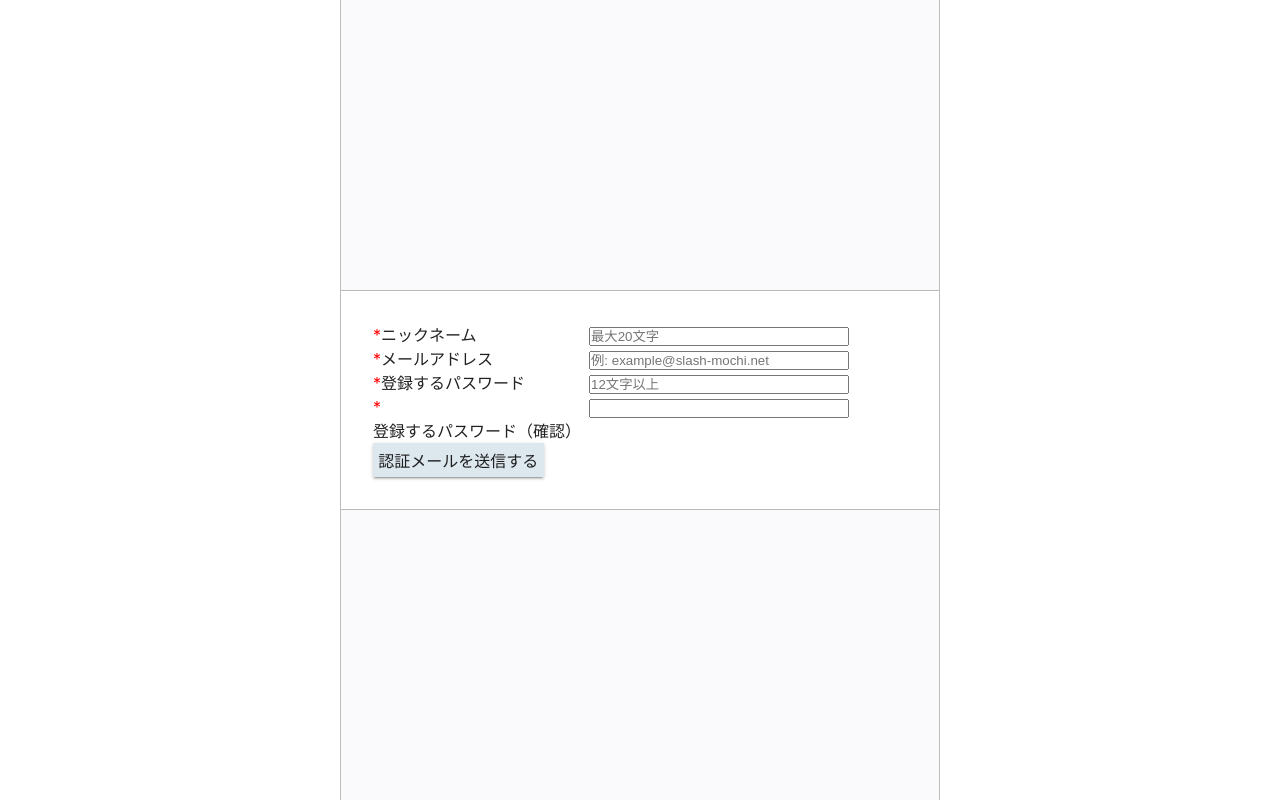
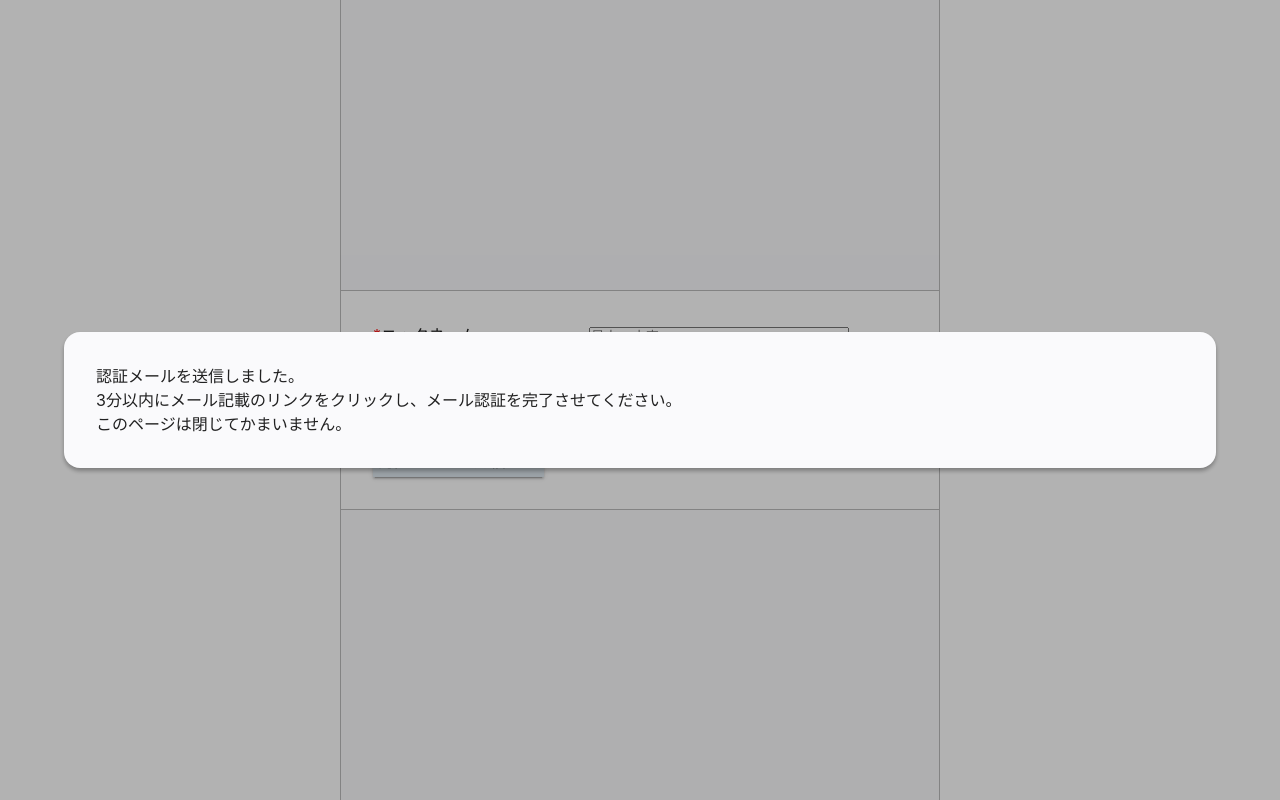
Before and after one commit to kusa-mochi/lite-sns, a React (Vite) app in the folder src/cmd/client/lite-sns-client/: page /signup in a window 1280 px wide. Built offline with nearby package versions, Linux system fonts and the light colour scheme.

Commit message:
use the modal component.

```diff
--- a/src/cmd/client/lite-sns-client/src/pages/signup.tsx
+++ b/src/cmd/client/lite-sns-client/src/pages/signup.tsx
@@ -4,6 +4,7 @@ import { useConfig } from "../providers/configProvider";
 import { css } from "@emotion/css";
 import { callAPI } from "../utils/api_utils";
 import Card from "../components/atoms/card";
+import Modal from "../components/molecules/modal";
 
 enum InputError {
   None = 0,
@@ -248,6 +249,15 @@ export default function Signup() {
         </div>
         <Button onClick={() => sendEmail()}>認証メールを送信する</Button>
       </Card>
+      <Modal isOpen>
+        <div>
+          <p>認証メールを送信しました。</p>
+          <p>
+            3分以内にメール記載のリンクをクリックし、メール認証を完了させてください。
+          </p>
+          <p>このページは閉じてかまいません。</p>
+        </div>
+      </Modal>
     </>
   );
 }
```
